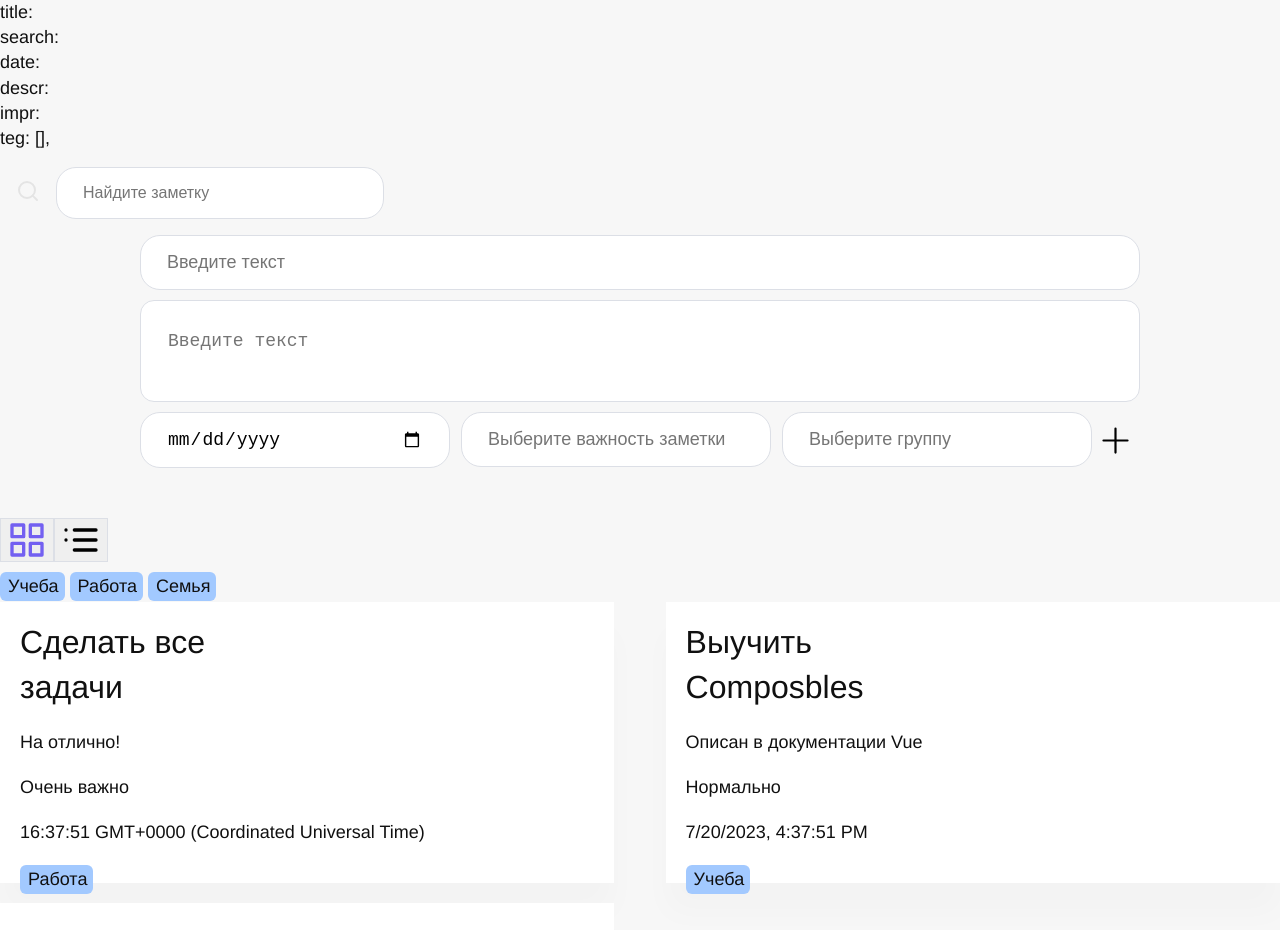
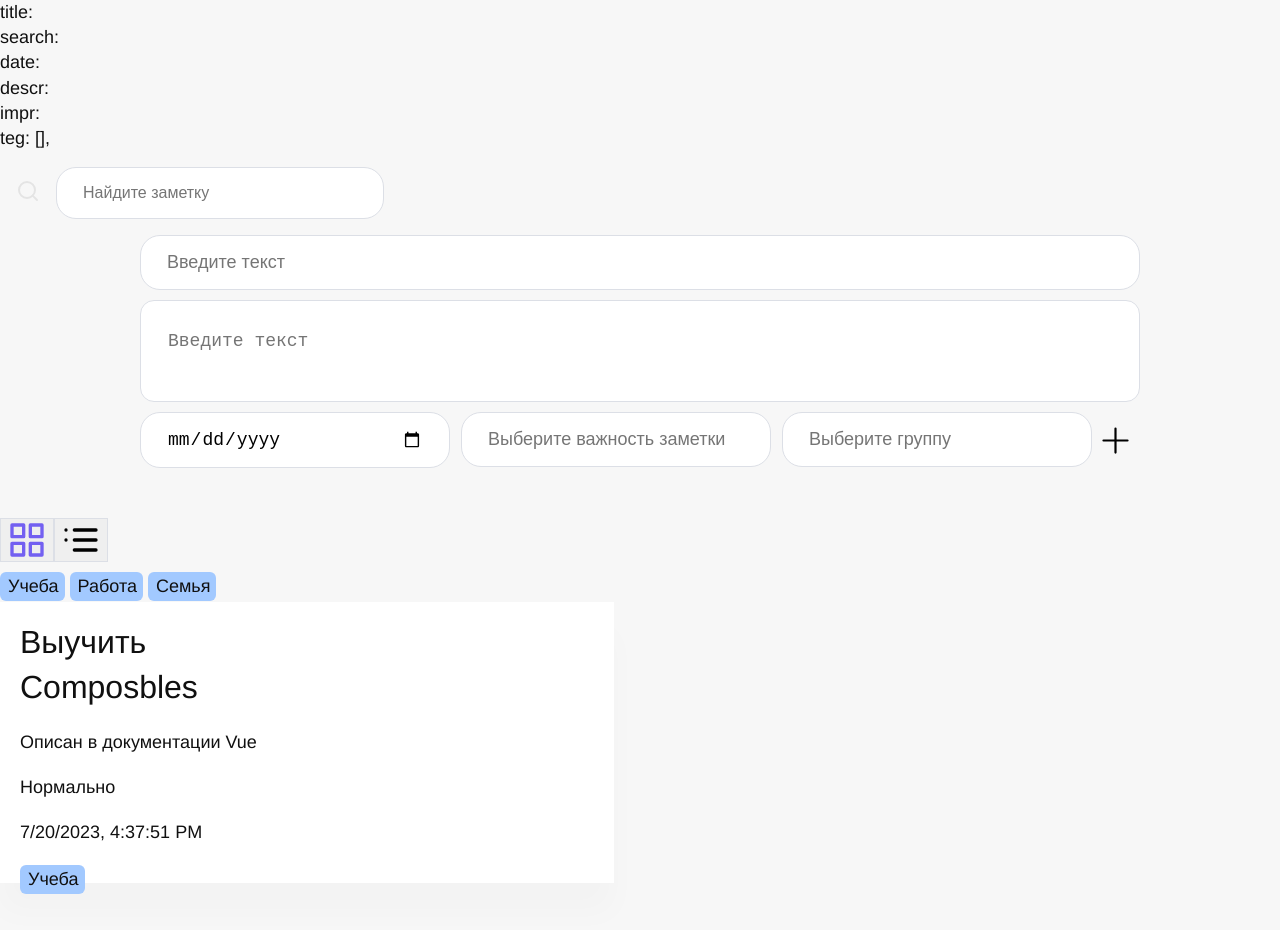
Before and after one commit to zva-2000/Note-App, a Vue app: page / in a window 1280 px wide. Shown: the top 930 px of the page. Built offline with nearby package versions, Linux system fonts and the light colour scheme.

Commit message:
Новое приложение

```diff
--- a/src/components/AllNotes.vue
+++ b/src/components/AllNotes.vue
@@ -1,6 +1,11 @@
 <template>
   <ul class="notes">
-    <li class="note" v-for="(note, index) in notesFilter" :key="index" :class="viewMode">
+    <li
+      class="note"
+      v-for="(note, index) in notesFilterByTag"
+      :key="index"
+      :class="viewMode"
+    >
       <div class="note-header" :class="viewMode">
         <h1>{{ note.title }}</h1>
       </div>
@@ -12,18 +17,14 @@
       </div>
     </li>
   </ul>
-
-
-
 </template>
 
 <script setup lang="ts">
-
 import { computed, onMounted, ref } from 'vue';
 
-import { useTags } from '../composables/useTags.js'
+import { useTags } from '../composables/useTags.js';
 
-import { useNotes } from '../composables/useNotes.js'
+import { useNotes } from '../composables/useNotes.js';
 
 import { useFilter } from '../composables/useFilter.ts';
 
@@ -35,14 +36,17 @@ const { notes } = useNotes();
 
 const { tags } = useTags();
 
-let selectedTag = ref('Учёба');
-
 // let filteredNotes = computed(() => {
 //   return notesFilter.value.filter((note) => note.value.teg.includes(selectedTag.value));
 // });
 
+let selectedTag = ref('Учеба');
 
-
+const notesFilterByTag = computed(() => {
+  return notesFilter.value.filter((note: any) =>
+    note.teg.find((item: string) => item === selectedTag.value)
+  );
+});
 </script>
 
 <style lang="scss">
@@ -155,7 +159,6 @@ let selectedTag = ref('Учёба');
 //     }
 //   }
 
-
 .note-teg {
   margin-top: 0px;
 }
--- a/src/components/NotesWindow.vue
+++ b/src/components/NotesWindow.vue
@@ -1,52 +1,49 @@
 <template>
   <MovedButtons />
 
-  <SelectedTegs class="tags" :items="tags" @chooseTag="notesFilterByTag"/>
+  <SelectedTegs class="tags" :items="tags" @chooseTag="setTag" />
 
   <AllNotes />
 
   <p v-for="tag in tags" :key="tag.id">
-  <a @click="selectedTag = tag.tag">{{ tag.tag }}</a>
-
+    <a @click="selectedTag === tag">{{ tag.tag }}</a>
   </p>
 </template>
 
 <script setup lang="ts">
-
 import { computed, ref } from 'vue';
 
 import MovedButtons from './MovedButtons.vue';
 
-import { useTags } from '../composables/useTags.js'
+import { useTags } from '../composables/useTags.js';
 
 import SelectedTegs from './SelectedTegs.vue';
 
 import AllNotes from './AllNotes.vue';
 
-import { useNotes } from '../composables/useNotes.js'
+import { useNotes } from '../composables/useNotes.js';
 
 import { useFilter } from '../composables/useFilter.ts';
 
-const { notesFilter } = useFilter();
+const { notesFilter, setTag, SelectedTeg } = useFilter();
 
 const { tags } = useTags();
 
-const { notes } = useNotes()
+const { notes } = useNotes();
 
-console.log(tags[1])
+console.log(tags[1]);
 
 // console.log(TestTags.value)
 
-let selectedTag = ref('');
+// let selectedTag = ref('');
 
-const notesFilterByTag = computed(() => {
-  return notes.value.filter((note) =>
-    note.teg.find((item) => item === selectedTag.value)
-  );
-});
+// const notesFilterByTag = computed(() => {
+//   return notes.value.filter((note: any) =>
+//     note.teg.find((item: string) => item === selectedTag.value)
+//   );
+// });
 
-console.log(selectedTag.value)
-
+// console.log(notesFilterByTag);
 </script>
 
 <style></style>
--- a/src/composables/useFilter.ts
+++ b/src/composables/useFilter.ts
@@ -4,7 +4,7 @@ import { useNotes } from './useNotes.js';
 
 import { GridMode } from '@/types.ts';
 
-import { useTags } from './useTags.js'
+import { useTags } from './useTags.js';
 
 const { notes } = useNotes();
 
@@ -12,22 +12,25 @@ const { tags } = useTags();
 
 let viewMode = ref<keyof typeof GridMode>(GridMode.Grid);
 
-const search = ref('')
+const search = ref('');
+
+const SelectedTeg = ref('');
 
 export function useFilter() {
-
   const notesFilter = computed(() => {
     let array = notes.value;
 
     if (!search.value) return array;
 
     let valueOfSearch = search.value.trim().toLowerCase();
-    array = array.filter(function(note) {
+    array = array.filter(function (note) {
       return (
         note.title.toLowerCase().includes(valueOfSearch) ||
         note.descr.toLowerCase().includes(valueOfSearch) ||
         note.date.toLowerCase().includes(valueOfSearch) ||
-        note.teg.some((teg: string) => teg.toLowerCase().includes(valueOfSearch))
+        note.teg.some((teg: string) =>
+          teg.toLowerCase().includes(valueOfSearch)
+        )
       );
     });
 
@@ -39,5 +42,10 @@ export function useFilter() {
     viewMode.value = newMode;
   }
 
-  return { notesFilter, changeGrid, search, viewMode };
+  function setTag(tag: string) {
+    // console.log(newMode);
+    SelectedTeg.value = tag;
+  }
+
+  return { notesFilter, changeGrid, search, viewMode, setTag, SelectedTeg };
 }
```
Lines whose indentation alone changed are shown as unchanged.
